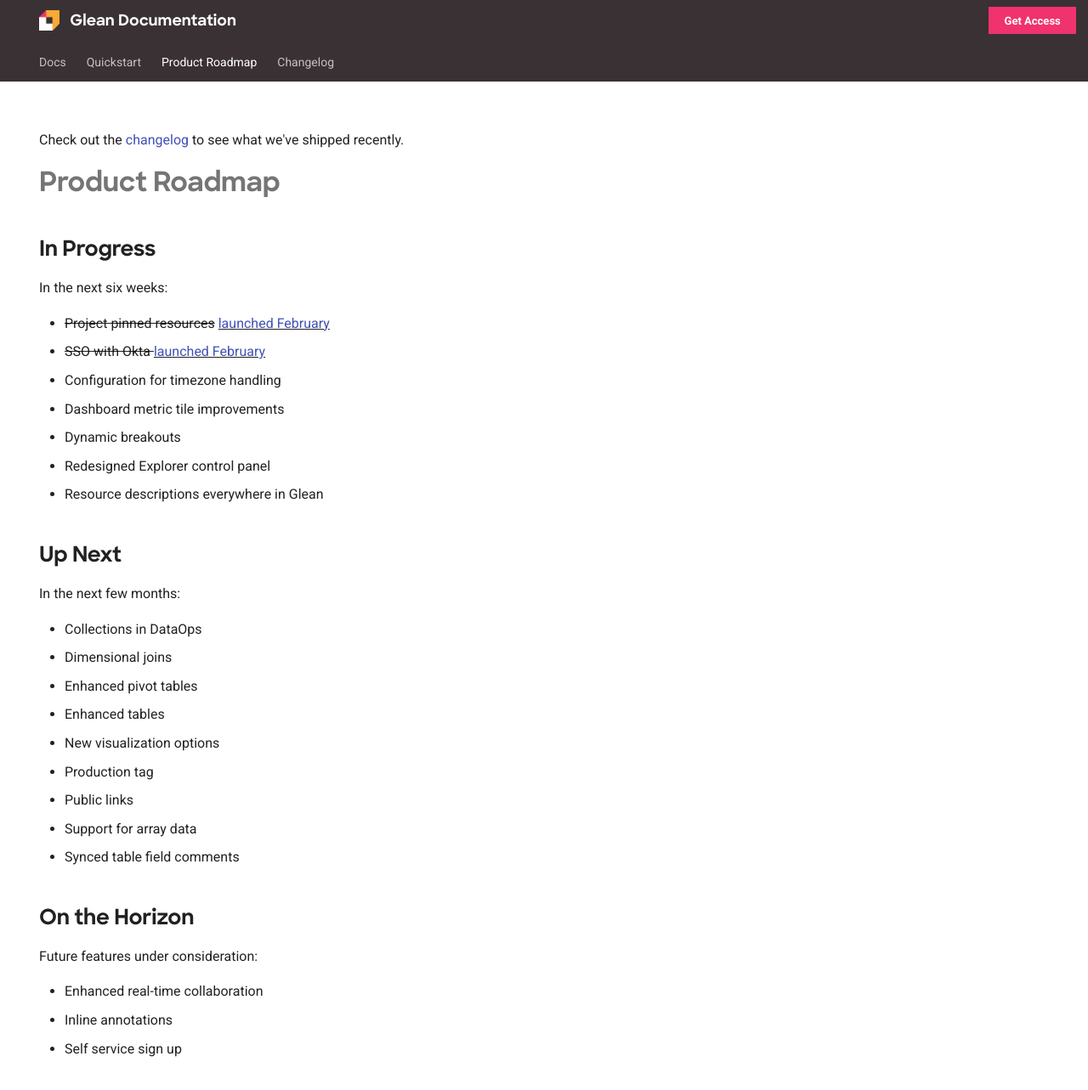
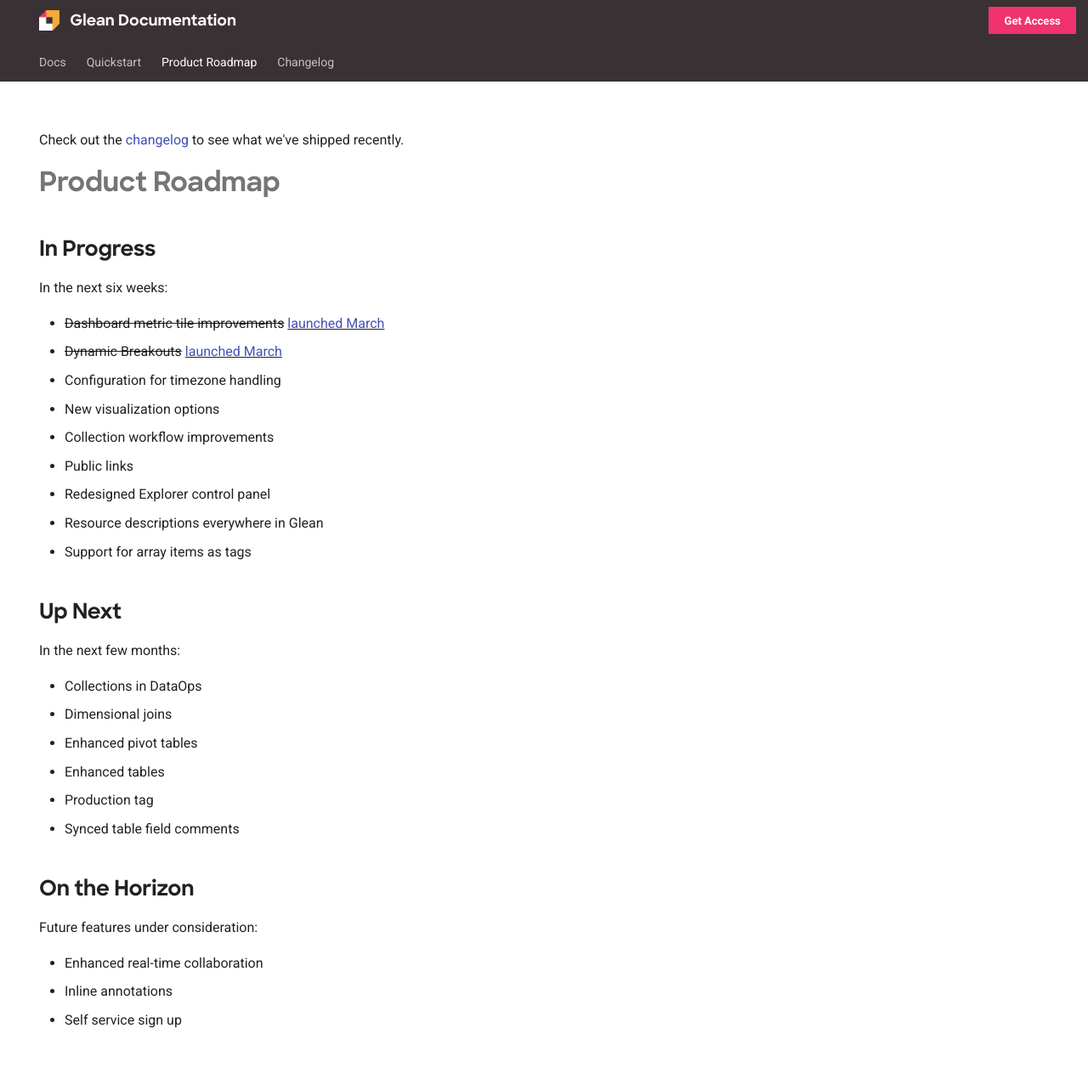
Before and after one commit to gleannyc/documentation, an MkDocs documentation site: the page built from docs/product-roadmap/index.md, in a window 1280 px wide and 1400 px high. Shown: the top 1283 px of the window at 85% size. Built offline with MkDocs 1.6.1 and Material for MkDocs 9.7.7, drawn with Linux system fonts in a browser that asks for light colours.

Commit message:
add release notes and update public roadmap

```diff
--- a/docs/product-roadmap/index.md
+++ b/docs/product-roadmap/index.md
@@ -12,13 +12,15 @@
 
 In the next six weeks:
 
-- <del>Project pinned resources</del> <ins>[launched February](../../changelog/2023_02_28.md/)</ins>
-- <del>SSO with Okta </del> <ins>[launched February](../../changelog/2023_02_28.md/)</ins>
+- <del>Dashboard metric tile improvements</del> <ins>[launched March](../changelog/2023_03_31.md#metric-tiles)</ins>
+- <del>Dynamic Breakouts</del> <ins>[launched March](../changelog/2023_03_31.md#dynamic-breakouts)</ins>
 - Configuration for timezone handling
-- Dashboard metric tile improvements
-- Dynamic breakouts
+- New visualization options
+- Collection workflow improvements
+- Public links
 - Redesigned Explorer control panel
 - Resource descriptions everywhere in Glean
+- Support for array items as tags
 
 ## Up Next
 
@@ -28,10 +30,7 @@
 - Dimensional joins
 - Enhanced pivot tables
 - Enhanced tables
-- New visualization options
 - Production tag
-- Public links
-- Support for array data
 - Synced table field comments
 
 ## On the Horizon
--- a/mkdocs.yml
+++ b/mkdocs.yml
@@ -103,6 +103,7 @@
   - Product Roadmap: ./product-roadmap/index.md
   - Changelog:
       - Changelog: # must be in chronological order, most recent first
+          - ./changelog/2023_03_31.md
           - ./changelog/2023_02_28.md
           - ./changelog/2023_01_26.md
           - ./changelog/2022_12_27.md
```
Also changed, not shown: docs/changelog/2023_03_31.md (added, +61 -0 lines), docs/assets/product_updates/230331_dynamic_breakout.gif (added), docs/assets/product_updates/230331_metrictile.gif (added).
